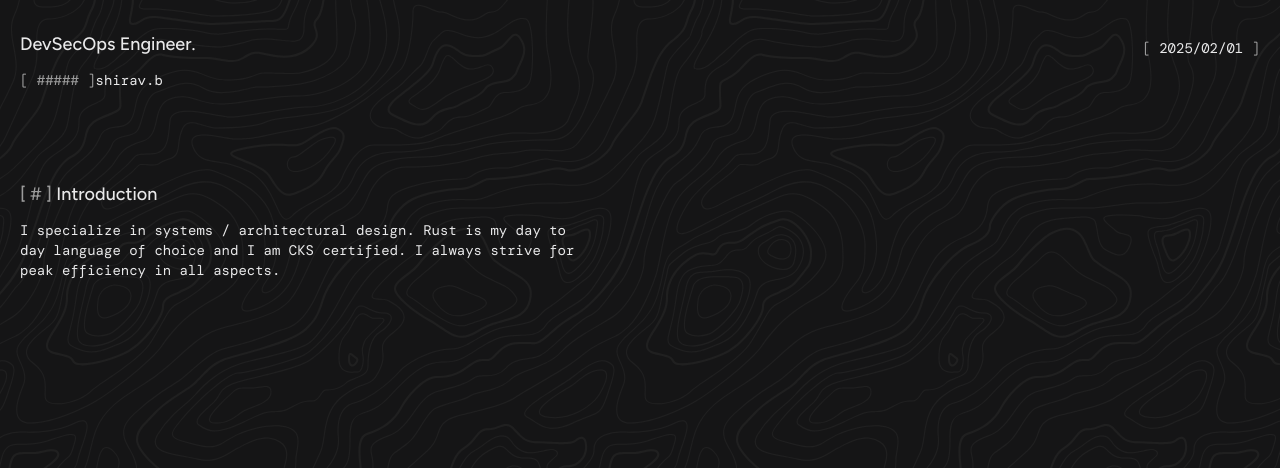
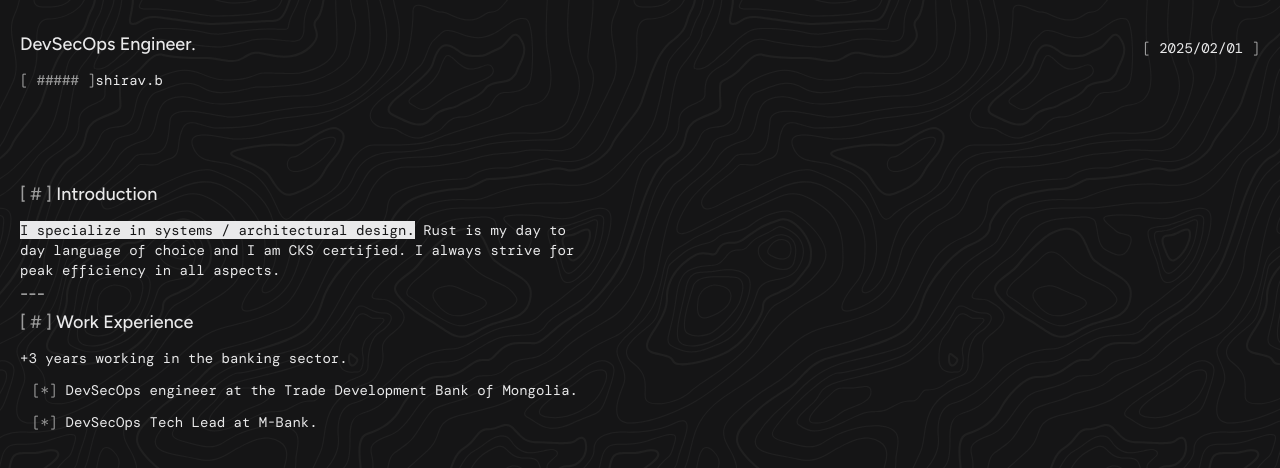
Before and after one commit to ashrv12/portfolio, a SvelteKit app: page / in a window 1280 px wide. Shown: the top 468 px of the page. Built offline with nearby package versions, Linux system fonts and the light colour scheme; a web font is replaced by a local one.

Commit message:
added the work experience with the highlighter animation

```diff
--- a/src/lib/components/Introduction.svelte
+++ b/src/lib/components/Introduction.svelte
@@ -1,4 +1,6 @@
 <script lang="ts">
+	import Highlighter from "./highlighter.svelte";
+
     // Format options to force 2-digit padded years, months, and days
     const formatter = new Intl.DateTimeFormat('en-ZA', {
         year: 'numeric',
@@ -28,7 +30,7 @@
         <h1 class="font-sans font-medium text-lg"><span class="text-[var(--color-secondary)]">[ # ]</span> Introduction</h1>
 
         <p class="font-mono font-light text-sm sm:w-[45%]">
-            I specialize in systems / architectural design.
+            <Highlighter>I specialize in systems / architectural design. </Highlighter>
             Rust is my day to day language of choice and I am CKS certified.
             I always strive for peak efficiency in all aspects.
         </p>
--- /dev/null
+++ b/src/lib/components/WorkExperience.svelte
@@ -0,0 +1,23 @@
+<script>
+	import Highlighter from "./highlighter.svelte";
+
+</script>
+
+
+<div class="">
+    <!-- introduction begins here -->
+    <div class="flex flex-col gap-3">
+        <h1 class="font-sans font-medium text-lg"><span class="text-[var(--color-secondary)]">[ # ]</span> Work Experience</h1>
+        <p class="font-mono font-light text-sm sm:w-[45%]">+3 years working in the banking sector.</p>
+
+        <h3 class="font-mono font-light text-sm sm:w-[45%] pl-3">
+            <span class="text-[var(--color-secondary)]">[*]</span> DevSecOps engineer at the Trade Development Bank of Mongolia.
+        </h3>
+
+        <h3 class="font-mono font-light text-sm sm:w-[45%] pl-3">
+            <span class="text-[var(--color-secondary)]">[*]</span> DevSecOps Tech Lead at M-Bank.
+        </h3>
+
+    </div>
+
+</div>
--- /dev/null
+++ b/src/lib/components/highlighter.svelte
@@ -0,0 +1,8 @@
+<script>
+    // Destructure the children snippet from props
+    let { children } = $props();
+</script>
+
+<span class="highlight-bg">
+    <span class="highlight-text">{@render children?.()}</span>
+</span>
--- a/src/routes/+page.svelte
+++ b/src/routes/+page.svelte
@@ -1,5 +1,6 @@
 <script lang="ts">
 	import Introduction from "$lib/components/Introduction.svelte";
+	import WorkExperience from "$lib/components/WorkExperience.svelte";
 
 </script>
 
@@ -8,5 +9,9 @@
 <!-- Start of the content container -->
 	<div class="w-full">
 		<Introduction />
+
+		<h5 class="text-[var(--color-secondary)] font-medium text-lg">---</h5>
+
+		<WorkExperience />
 	</div>
 </main>
```
Also changed, not shown: src/app.css.
